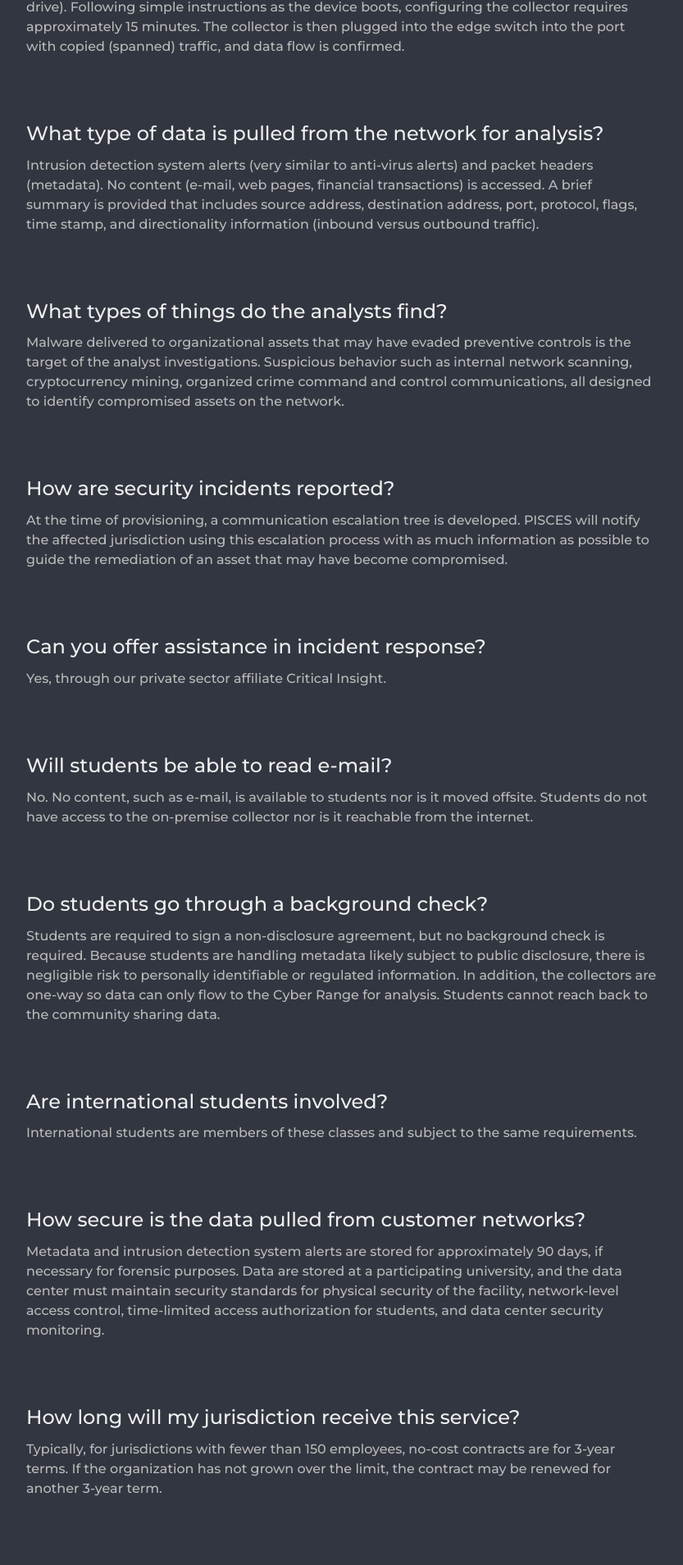
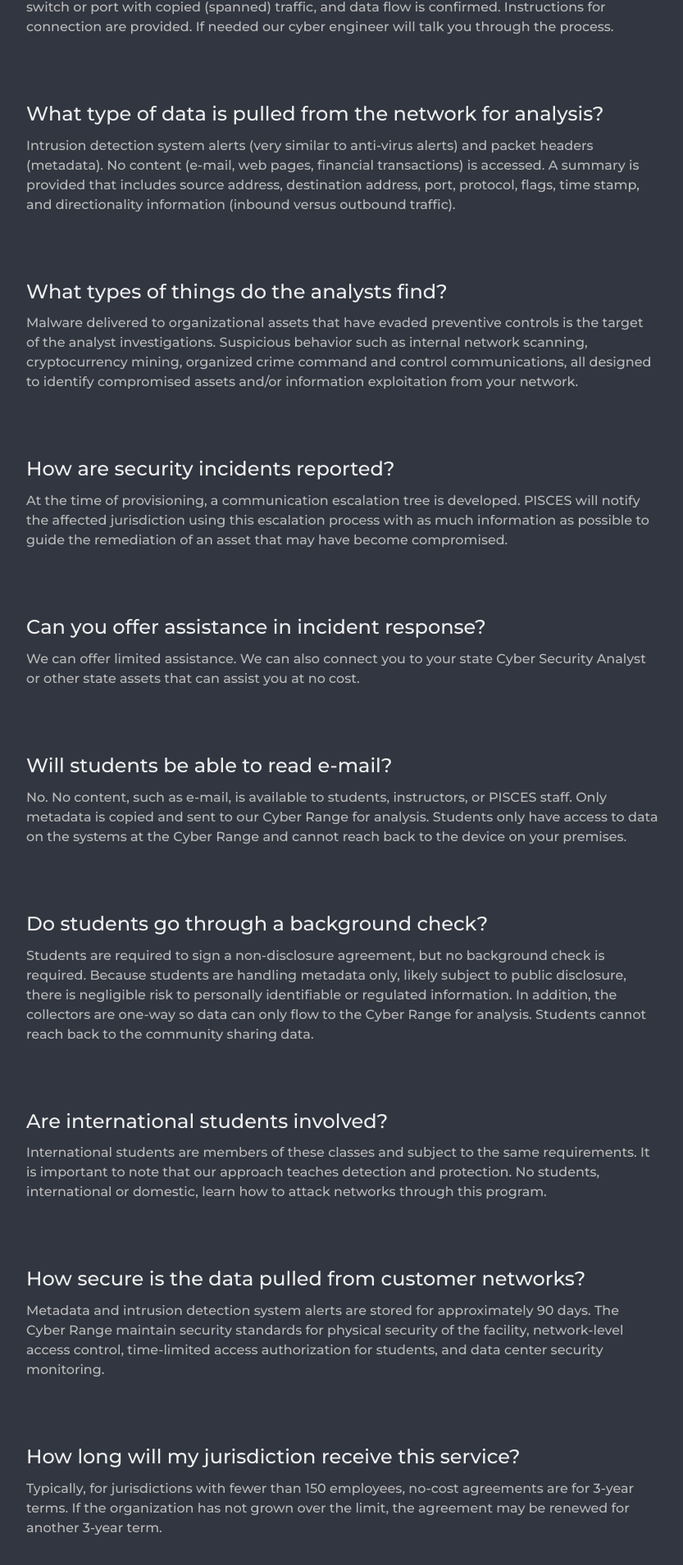
Before and after one commit to pisces-intl/pisces-intl.github.io, a Next.js app: page /partners/community in a window 1280 px wide. Shown: the part 878-2787 px from the top of the page at 82% size, without its empty margins (24-857 px from the left). Built offline with nearby package versions, Linux system fonts and the light colour scheme.

Commit message:
add new post, update FAQ

```diff
--- a/_data/community-data.js
+++ b/_data/community-data.js
@@ -9,19 +9,19 @@ export const data = [
   },
   {
     title: `Are there infrastructure requirements?`,
-    text: `Yes, customers must have infrastructure—specifically an edge switch or router—that allows port mirroring or “spanning.” This process is copying all traffic on the device's ports and concentrating it on a single monitoring port. The collector plugs into the span port. Ideally, rack space will be provided and, during provisioning, certain information must be collected regarding internal addressing, wire speed, and details of the internet connection.`
+    text: `Yes, customers must have infrastructure—specifically an edge switch or router—that allows port mirroring or “spanning.” This process is copying all traffic on the device's ports and concentrating it on a single monitoring port. The collector plugs into the span port. Ideally, rack space will be provided During provisioning, certain information must be collected regarding internal addressing, wire speed, and details of the internet connection.`
   },
   {
     title: `How much work is involved in setting up the monitoring solution?`,
-    text: `The collector is pre-configured using information collected in a scoping conversation, and the configuration information is provided on a bootable removable storage device (USB thumb drive). Following simple instructions as the device boots, configuring the collector requires approximately 15 minutes. The collector is then plugged into the edge switch into the port with copied (spanned) traffic, and data flow is confirmed.`
+    text: `The collector is pre-configured using information collected in a scoping conversation and sent to your location.  Once you have received it, the collector should be plugged into the edge switch or port with copied (spanned) traffic, and data flow is confirmed.  Instructions for connection are provided.  If needed our cyber engineer will talk you through the process.`
   },
   {
     title: `What type of data is pulled from the network for analysis?`,
-    text: `Intrusion detection system alerts (very similar to anti-virus alerts) and packet headers (metadata). No content (e-mail, web pages, financial transactions) is accessed. A brief summary is provided that includes source address, destination address, port, protocol, flags, time stamp, and directionality information (inbound versus outbound traffic).`
+    text: `Intrusion detection system alerts (very similar to anti-virus alerts) and packet headers (metadata). No content (e-mail, web pages, financial transactions) is accessed. A summary is provided that includes source address, destination address, port, protocol, flags, time stamp, and directionality information (inbound versus outbound traffic).`
   },
   {
     title: `What types of things do the analysts find?`,
-    text: `Malware delivered to organizational assets that may have evaded preventive controls is the target of the analyst investigations. Suspicious behavior such as internal network scanning, cryptocurrency mining, organized crime command and control communications, all designed to identify compromised assets on the network.`
+    text: `Malware delivered to organizational assets that have evaded preventive controls is the target of the analyst investigations. Suspicious behavior such as internal network scanning, cryptocurrency mining, organized crime command and control communications, all designed to identify compromised assets and/or information exploitation from your network.`
   },
   {
     title: `How are security incidents reported?`,
@@ -29,31 +29,31 @@ export const data = [
   },
   {
     title: `Can you offer assistance in incident response?`,
-    text: `Yes, through our private sector affiliate Critical Insight.`
+    text: `We can offer limited assistance.  We can also connect you to your state Cyber Security Analyst or other state assets that can assist you at no cost.`
   },
   {
     title: `Will students be able to read e-mail?`,
-    text: `No. No content, such as e-mail, is available to students nor is it moved offsite. Students do not have access to the on-premise collector nor is it reachable from the internet.`
+    text: `No. No content, such as e-mail, is available to students, instructors, or PISCES staff.  Only metadata is copied and sent to our Cyber Range for analysis.  Students only have access to data on the systems at the Cyber Range and cannot reach back to the device on your premises.`
   },
   {
     title: `Do students go through a background check?`,
-    text: `Students are required to sign a non-disclosure agreement, but no background check is required. Because students are handling metadata likely subject to public disclosure, there is negligible risk to personally identifiable or regulated information. In addition, the collectors are one-way so data can only flow to the Cyber Range for analysis. Students cannot reach back to the community sharing data.`
+    text: `Students are required to sign a non-disclosure agreement, but no background check is required. Because students are handling metadata only, likely subject to public disclosure, there is negligible risk to personally identifiable or regulated information. In addition, the collectors are one-way so data can only flow to the Cyber Range for analysis. Students cannot reach back to the community sharing data.`
   },
   {
     title: `Are international students involved?`,
-    text: `International students are members of these classes and subject to the same requirements.`
+    text: `International students are members of these classes and subject to the same requirements.  It is important to note that our approach teaches detection and protection.  No students, international or domestic, learn how to attack networks through this program.`
   },
   {
     title: `How secure is the data pulled from customer networks?`,
-    text: `Metadata and intrusion detection system alerts are stored for approximately 90 days, if necessary for forensic purposes. Data are stored at a participating university, and the data center must maintain security standards for physical security of the facility, network-level access control, time-limited access authorization for students, and data center security monitoring.`
+    text: `Metadata and intrusion detection system alerts are stored for approximately 90 days. The Cyber Range maintain security standards for physical security of the facility, network-level access control, time-limited access authorization for students, and data center security monitoring.`
   },
   {
     title: `How long will my jurisdiction receive this service?`,
-    text: `Typically, for jurisdictions with fewer than 150 employees, no-cost contracts are for 3-year terms. If the organization has not grown over the limit, the contract may be renewed for another 3-year term.`
+    text: `Typically, for jurisdictions with fewer than 150 employees, no-cost agreements are for 3-year terms. If the organization has not grown over the limit, the agreement may be renewed for another 3-year term.`
   },
   {
     title: `What if my organization is too large?`,
-    text: `Organizations with greater than 150 employees may have a 1-year contract, with the expectation that the time will be leveraged to budget for a commercial equivalent.`
+    text: `Organizations with greater than 150 employees may have a 1-2 year agreement with the expectation that the time will be leveraged to budget for a commercial equivalent.  If a community can afford to pay for commercial cybersecurity protections we strongly encourage them to do so.`
   },
   {
     title: `Will you respond to a public disclosure request for data?`,
@@ -61,19 +61,19 @@ export const data = [
   },
   {
     title: `How long is my data retained?`,
-    text: `Intrusion detection system alerts and metadata are retained for approximately 90 days, in the event they are needed for forensic examination.`
+    text: `Intrusion detection system alerts and metadata are retained for approximately 90 days, in the event they are needed for forensic examination.  With the agreement of the data sharing partner, PISCES will hold data for longer periods to support research by the academic institutions.`
   },
   {
     title: `By sharing access to multiple students and universities, how can these partnerships maintain security of information?`,
-    text: `Students will not have access to sensitive information and students will be working with header data. Additionally, students will primarily work on university-secured computers or with computers that meet university-secured and PISCES-secured requirements. Students are provided waivers to commit they will, to the best of their ability, maintain data confidentiality. The non-release of information also typically falls under university ethics policies and subjects students to university review if not adhered. The university policies can be provided to municipalities for full transparency.`
+    text: `Students will not have access to sensitive information.  Students will be working with header data. Only.   Additionally, students will primarily work on university-secured computers or with computers that meet university-secured and PISCES-secured requirements. Students must sign a nondisclosure agreement ensuring they will maintain confidentiality.`
   },
   {
-    title: `How do we maintain accuracy of student results?`,
-    text: `Several lines of checks to accuracy from students. Students are trained to detect anomalies in header data. Upon detecting something anomalous, they verify that this is, in fact, a credible threat. Upon determining a credible threat is present, students report to the professor who is a trained professional in the field. The professor reviews the report and makes a determination, based on this evaluation, to pass this information along to the municipality.`
+    title: `How do we ensure accuracy of student results?`,
+    text: `Several lines of checks to accuracy from students. Students are trained to detect anomalies in header data. Upon detecting something anomalous, they verify that this is, in fact, a credible threat. Upon determining a credible threat is present, students report to the professor for review and validation.  PISCES also provides a professional cyber analyst who reviews all student findings to validate them and as needed report them to the data sharing partner with recommendation for mitigative actions.`
   },
   {
     title: `How do I get involved?`,
-    text: `All inquiries about partnering your community or municipality with a university should be directed to Steve Stein, Executive Director of PISCES, who is responsible for connecting PISCES to local communities. Please use the contact form to reach out to us.`
+    text: `Simply hit the Contact Us tab and provide your information.  We will typically respond to you in 24 hours or less.`
   }
 
 ]
```
Also changed, not shown: _posts/2024-04-22.md (added, +18 -0 lines), 1 other file (tests, documents, lock files or other folders).
